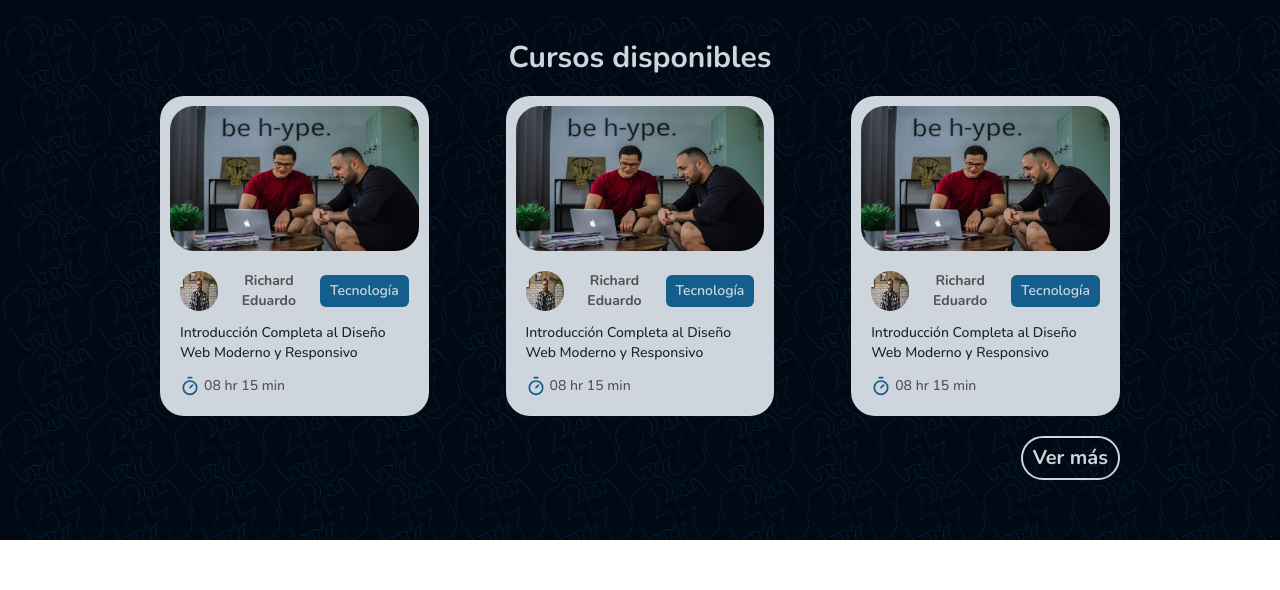
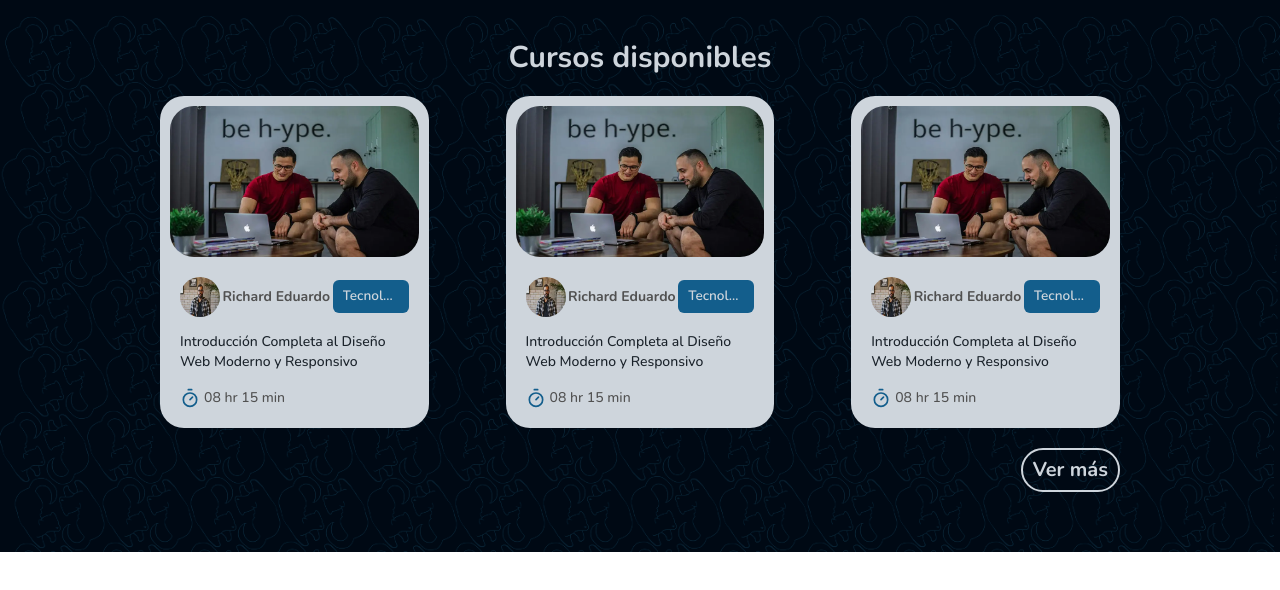
Before and after one commit to GrupoSemanadeingenioSID/sid-frontend, a Next.js app: page / in a window 1280 px wide. Shown: the top 590 px of the page. Built offline with nearby package versions, Linux system fonts and the light colour scheme.

Commit message:
FIX: se corrigio la altura de las tarjetas y el tamaño de la categoria

```diff
--- a/src/components/courses/courseCard.tsx
+++ b/src/components/courses/courseCard.tsx
@@ -2,14 +2,14 @@ import { Timer } from 'lucide-react';
 
 export default function CourseCard() {
     return (
-        <article className="flex flex-col h-72 w-full hover:scale-105 transition-all gap-2.5 bg-french-gray rounded-3xl p-2.5 md:w-[30%] lg:h-80 lg:w-[28%]">
+        <article className="flex flex-col h-auto w-full hover:scale-105 transition-all gap-2.5 bg-french-gray rounded-3xl p-2.5 md:w-[30%]  lg:w-[28%]">
             {/* IMAGEN DEL CURSO */}
             <div className="h-1/2 w-auto rounded-3xl overflow-hidden">
                 <img src="/images/course/diseño.webp" className="w-full h-full bg-cover" alt="Course Image" />
             </div>
 
             {/* CONTENIDO DEL CURSO */}
-            <div className='h-1/2 flex flex-col justify-between p-2.5'>
+            <div className='h-1/2 flex flex-col justify-between p-2.5 gap-2'>
                 {/* PROFESOR DEL CURSO */}
                 <div className="flex items-center justify-between">
                     <div className="h-6 w-6 rounded-full overflow-hidden lg:h-10 lg:w-10">
@@ -18,8 +18,8 @@ export default function CourseCard() {
 
                     <p className="font-bold text-xs text-center text-davys-gray lg:text-sm">Richard Eduardo</p>
 
-                    <div className="bg-lapiz-lazuli rounded-md font-semibold px-2.5 py-1.5 flex items-center justify-center text-center text-xs lg:text-sm">
-                        <p>Tecnología</p>
+                    <div className="bg-lapiz-lazuli rounded-md font-semibold px-2.5 py-1.5 flex items-center justify-center text-center w-1/3 text-[clamp(0.5rem,1.2vw,0.85rem)]">
+                      <p className="truncate w-full">Tecnología</p>
                     </div>
                 </div>
 
```
